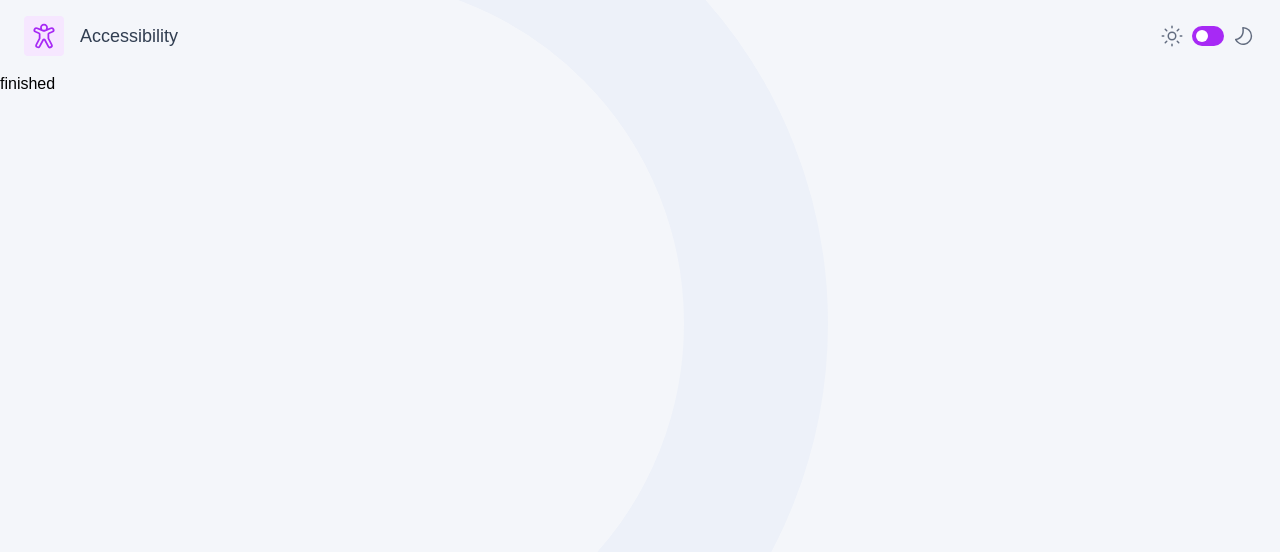
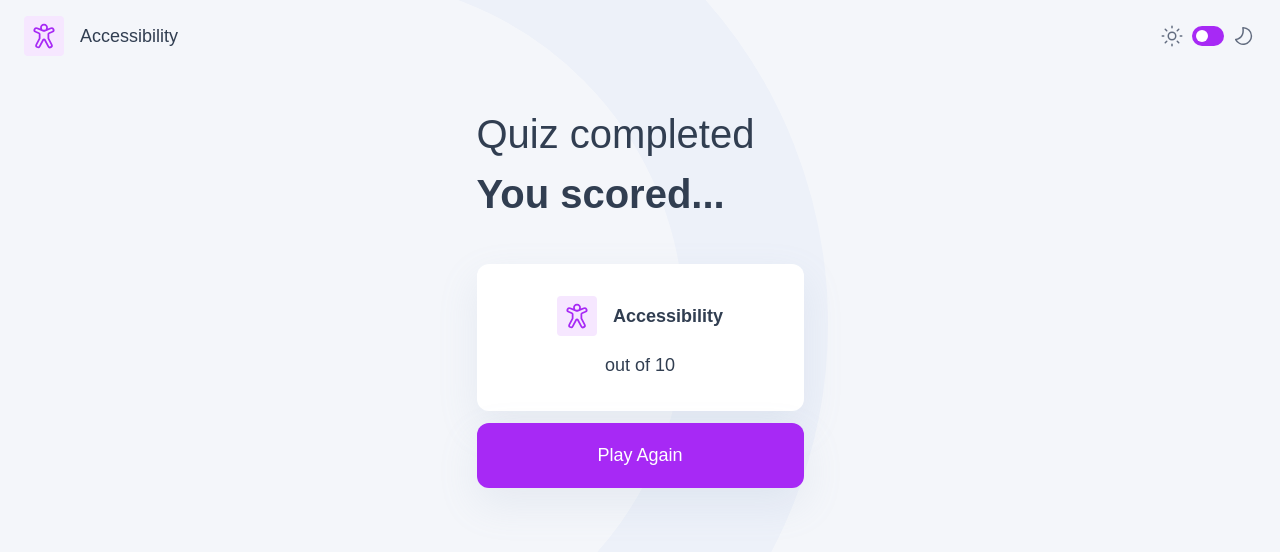
Before and after one commit to NikaNishnianidze/Quiz-App, a React (Vite) app: page /result in a window 1280 px wide. Shown: the top 552 px of the page. Built offline with nearby package versions, Linux system fonts and the light colour scheme.

Commit message:
finish result component

```diff
--- a/src/components/Quiz.tsx
+++ b/src/components/Quiz.tsx
@@ -12,6 +12,7 @@ interface QuizProps {
     options: string[];
     answer: string;
   }[];
+  darkMode: boolean;
 }
 
 const Quiz: React.FC<QuizProps> = () => {
@@ -50,6 +51,7 @@ const Quiz: React.FC<QuizProps> = () => {
       setError("");
     }
   };
+  console.log(point);
 
   const nextQuestion = () => {
     if (count < (quiz?.questions.length ?? 1) - 1) {
@@ -58,7 +60,7 @@ const Quiz: React.FC<QuizProps> = () => {
       setCheckAnswer(null);
       setError("");
     } else {
-      navigate("/result");
+      navigate("/result", { state: { point } });
     }
   };
 
--- a/src/components/Result.tsx
+++ b/src/components/Result.tsx
@@ -1,5 +1,57 @@
-const Result = () => {
-  return <h1>finished</h1>;
+import { useLocation, useNavigate } from "react-router-dom";
+import accessibility from "../../public/assets/images/icon-accessibility.svg";
+
+interface ResultProps {
+  darkMode: boolean;
+}
+
+const Result: React.FC<ResultProps> = () => {
+  const location = useLocation();
+  const point = location.state?.point;
+  const navigate = useNavigate();
+
+  const playAgain = () => {
+    navigate("/");
+  };
+
+  return (
+    <div className="result flex flex-col items-center justify-center px-[24px]">
+      <div className="text mt-[32px] w-[327px]">
+        <h1 className="text-[#313E51] text-[40px] font-light ">
+          Quiz completed
+        </h1>
+        <h2 className="text-[#313E51] text-[40px] font-semibold">
+          You scored...
+        </h2>
+      </div>
+      <div className="result-container w-[327px] mt-[40px] bg-button rounded-[12px] shadow-button-light py-[32px] px-[32px]">
+        <div className="access flex flex-row gap-[16px] items-center justify-center ">
+          <div className="w-[40px] h-[40px] rounded-[4px] p-[5.71px] bg-access-light">
+            <img
+              src={accessibility}
+              alt="accessibility icon"
+              className="w-[28.571px] h-[28.571px]"
+            />
+          </div>
+          <p className="font-semibold text-[#313E51] text-[18px]">
+            Accessibility
+          </p>
+        </div>
+        <p className="text-[88px] text-center text-[#313E51] font-semibold mt-[16px]">
+          {point}
+        </p>
+        <p className="text-[18px] text-[#313E51] font-normal text-center">
+          out of 10
+        </p>
+      </div>
+      <button
+        onClick={playAgain}
+        className="w-[327px] text-[#fff] text-[18px] text-medium py-[19px] rounded-[12px] bg-submit shadow-button-light mt-[12px] mb-[100px]"
+      >
+        Play Again
+      </button>
+    </div>
+  );
 };
 
 export default Result;
--- a/src/main.tsx
+++ b/src/main.tsx
@@ -20,11 +20,11 @@ const router = createBrowserRouter([
       },
       {
         path: "/:pathName",
-        element: <Quiz title={""} icon={""} questions={[]} />,
+        element: <Quiz title={""} icon={""} questions={[]} darkMode={false} />,
       },
       {
         path: "/result",
-        element: <Result />,
+        element: <Result darkMode={false} />,
       },
     ],
   },
```
